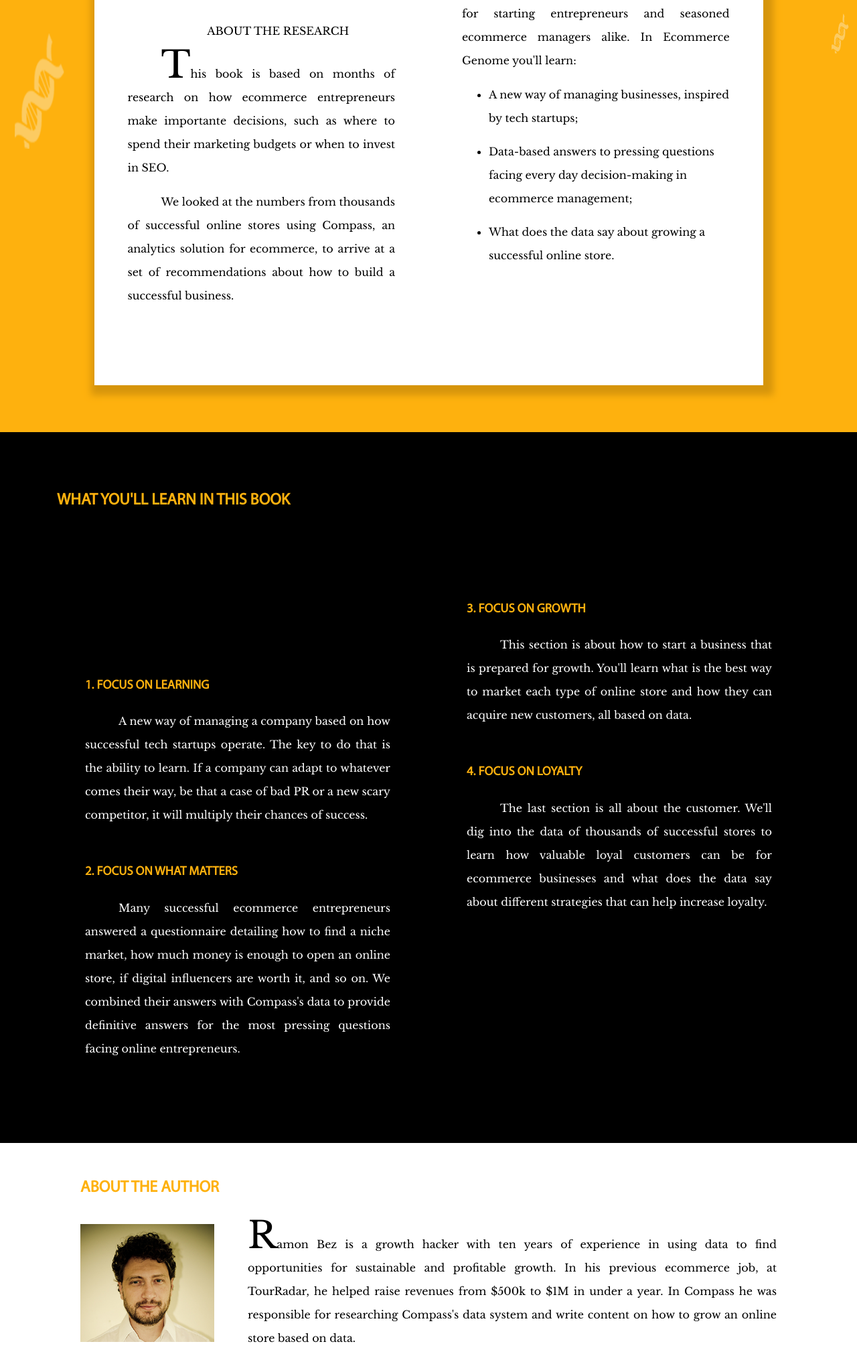
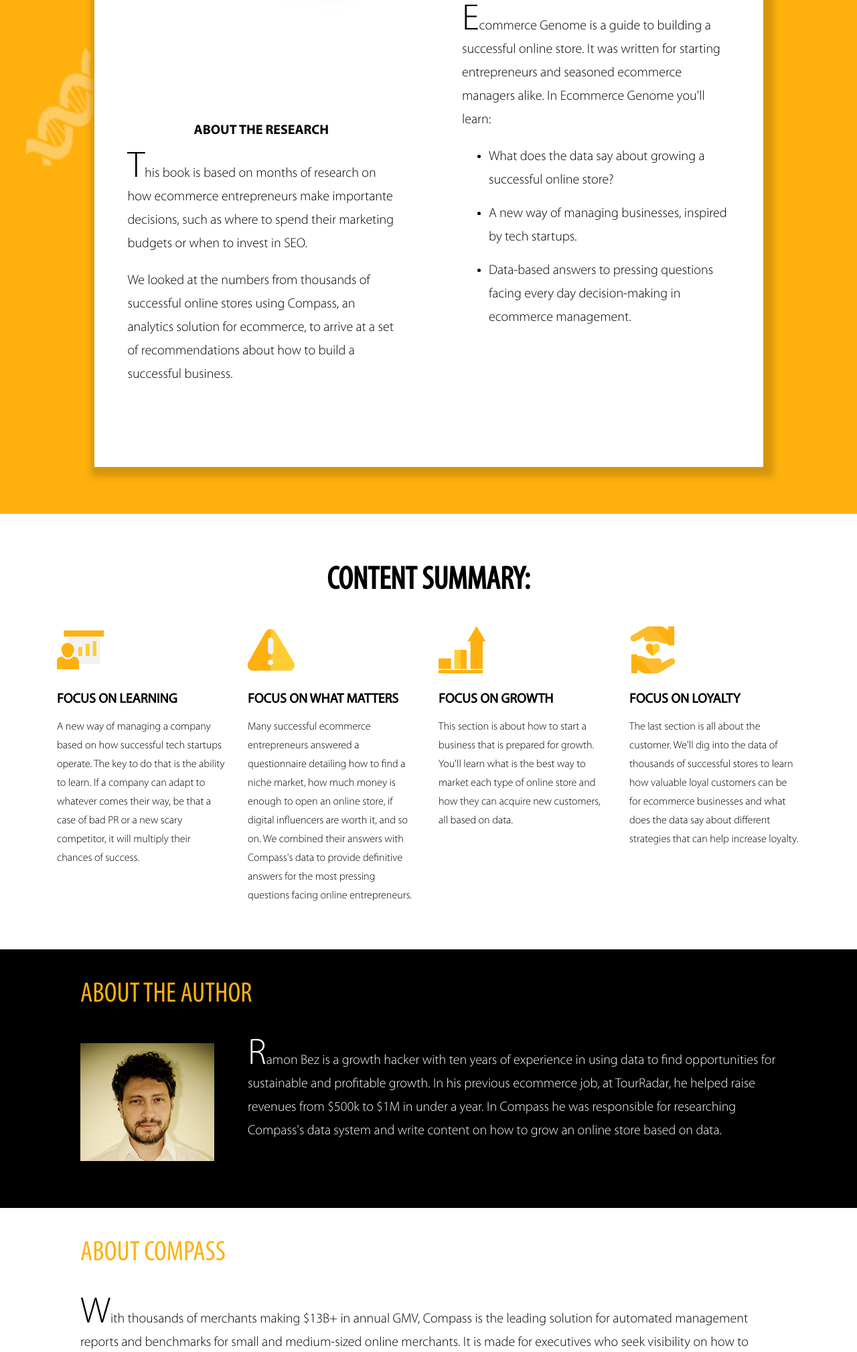
Before and after one commit to ramonbez/ecommercegenome, a plain HTML site: page ecommerce-genome.html in a window 1280 px wide. Shown: the part 735-2753 px from the top of the page at 67% size. Drawn offline with nearby package versions, Linux system fonts and the light colour scheme.

Commit message:
improvements

```diff
--- a/ecommerce-genome.html
+++ b/ecommerce-genome.html
@@ -1607,6 +1607,16 @@
         src: url("fonts/MyriadPro-Light.otf")
       }
 
+      @font-face {
+        font-family: "Myriad Pro BoldCond";
+        src: url("fonts/MyriadPro-BoldCond.otf")
+      }
+
+      @font-face {
+        font-family: "Myriad Pro Cond";
+        src: url("fonts/MyriadPro-Cond.otf")
+      }
+
       body {
         background-color: #feb10e;
         background-image: -webkit-linear-gradient(#feb10e, #ffc43e); /* For Safari 5.1 to 6.0 */
@@ -1615,11 +1625,16 @@
         background-image: linear-gradient(#feb10e, #ffc43e);
         background-image: url("img/bg.png");
         background-repeat: no-repeat;
-        background-size: 100% 100%;
-        font-family: 'Libre Baskerville', serif;
+        background-size: cover;
+        font-family: "Myriad Pro Light", sans-serif;
+        font-size: 20px;
         line-height: 35px;
         margin: 0;
         padding: 0
+      }@media (max-width: 500px) {
+        body {
+          background-image: none
+        }
       }
 
       h1 {
@@ -1639,8 +1654,7 @@
       }
 
       p {
-        text-indent: 50px;
-        text-align: justify;
+        text-align: left;
       }
 
       li {
@@ -1650,12 +1664,16 @@
       .yellow-subheadline {
         color: #feb10e;
         margin-top: 50px;
+        font-weight: normal;
+        font-family: "Myriad Pro Cond";
+        text-transform: uppercase;
+        font-size: 42px
       }
 
       .whitebg {
         background-size: 100% 100%;
         background-color: #fff;
-        margin-top: 70px;
+        margin-top: 0px;
         margin-bottom: 70px;
         /*height: 600px;*/
         padding-bottom: 50px;
@@ -1708,12 +1726,12 @@
       }
 
       .book-img {
-        width: 80%;
+        width: 100%;
         margin-top: 2%;
-        margin-left: 18%;
-        margin-right: 2%
+        margin-left: 10%;
+        margin-right: 10%
       }@media (max-width: 500px) {
-        img {
+        .book-img {
           width: 100%;
           margin-left: 0%;
           margin-right: 0%
@@ -1762,8 +1780,9 @@
 
       .subtitle-white {
         font-size: 17px;
-        margin-top: -45px;
+        margin-top: -65px;
         text-align: center;
+        font-size: 20px;
         color: #fff;
         line-height: 30px;
         text-indent: 0px;
@@ -1783,6 +1802,54 @@
       .tighter {
         padding-right: 50px;
         padding-left: 50px
+      }
+
+      .about-research {
+        margin-top: 180px;
+        text-transform: uppercase;
+        text-align: center;
+        font-family: "Myriad Pro Bold", sans-serif;
+      }@media (max-width: 500px) {
+        .about-research {
+          margin-top: 50px;
+          margin-bottom: 30px
+        }
+      }
+
+      .author-image {
+        width: 200px;
+        float: left;
+        margin-right: 50px
+      }@media (max-width: 500px) {
+        .author-image {
+          margin-bottom: 30px
+        }
+      }
+
+      .icon {
+        width: 70px
+      }
+
+      .features p {
+        font-family: "Myriad Pro Light", sans-serif;
+        line-height: 28px;
+        font-size: 16px
+      }
+
+      .features h4 {
+        font-family: "Myriad Pro Regular", sans-serif;
+        text-transform: uppercase;
+        line-height: 0px
+      }
+
+      .features h3 {
+        text-align: center;
+        margin-bottom: 50px;
+        text-transform: initial;
+      }
+
+      .footer {
+        font-size: 12px;
       }
 
     </style>
@@ -1797,7 +1864,7 @@
 
         <div class="col signup">
           <h1 class="title-white"><span class="title-light">ecommerce</span><br>GENOME</h1>
-          <p class="subtitle-white" style="margin-top: -65px">Sign up to learn when the book will be launched and download a free sample.</p>
+          <p class="subtitle-white">Sign up to learn when the book will be launched and download a free sample.</p>
           <!-- Begin MailChimp Signup Form -->
           <div id="mc_embed_signup">
           <form action="https://talento-labs.us3.list-manage.com/subscribe/post?u=3b2ca0f485b3c0fc0cc0bef7c&amp;id=17a95d462b" method="post" id="mc-embedded-subscribe-form" name="mc-embedded-subscribe-form" class="validate" target="_blank" novalidate>
@@ -1827,18 +1894,19 @@
     <div class="container about-book">
       <div class="row whitebg">
         <div class="col" style="padding: 15% 5% 5% 5%;">
-          <p style="margin-top: 120px; text-transform: uppercase; text-align: center">About the research</p>
+          <p class="about-research">About the research</p>
           <p><span style="font-size: 55px">T</span>his book is based on months of research on how ecommerce entrepreneurs make importante decisions, such as where to spend their marketing budgets or when to invest in SEO.</p>
           <p>We looked at the numbers from thousands of successful online stores using Compass, an analytics solution for ecommerce, to arrive at a set of recommendations about how to build a successful business.</p>
         </div>
 
         <div class="col" style="padding: 5%;">
-          <p style="margin-top: 15%; text-transform: uppercase; text-align: center">About this book</p>
+          <p style="margin-top: 15%; text-transform: uppercase; text-align: center; font-family: Myriad Pro Bold">About this book</p>
           <p><span style="font-size: 55px">E</span>commerce Genome is a guide to building a successful online store. It was written for starting entrepreneurs and seasoned ecommerce managers alike. In Ecommerce Genome you'll learn:</p>
           <ul>
-            <li>A new way of managing businesses, inspired by tech startups;</li>
-            <li>Data-based answers to pressing questions facing every day decision-making in ecommerce management;</li>
-            <li>What does the data say about growing a successful online store.</li>
+            <li>What does the data say about growing a successful online store?</li>
+            <li>A new way of managing businesses, inspired by tech startups.</li>
+            <li>Data-based answers to pressing questions facing every day decision-making in ecommerce management.</li>
+
           </ul>
 
         </div>
@@ -1846,44 +1914,90 @@
     </div><!-- Container -->
   </section>
 
-  <section style="background-color: #000; width: 100%; padding-bottom: 50px; padding-top: 35px">
+  <section class="features" style="background-color: #fff; width: 100%; padding-bottom: 50px; padding-top: 35px">
     <div class="container">
-      <h2 class="yellow-subheadline">What you'll learn in this book</h2>
+      <h3 style="font-family: Myriad Pro Cond; font-size: 48px">CONTENT SUMMARY:</h3>
       <div class="row">
-        <div class="col" style="padding: 15% 5% 5% 5%;">
-          <h3 class="yellow-subheadline">1. Focus on Learning</h3>
-          <p style="color: #fff">A new way of managing a company based on how successful tech startups operate. The key to do that is the ability to learn. If a company can adapt to whatever comes their way, be that a case of bad PR or a new scary competitor, it will multiply their chances of success.</p>
-          <h3 class="yellow-subheadline">2. Focus on What Matters</h3>
-          <p style="color: #fff">Many successful ecommerce entrepreneurs answered a questionnaire detailing how to find a niche market, how much money is enough to open an online store, if digital influencers are worth it, and so on. We combined their answers with Compass's data to provide definitive answers for the most pressing questions facing online entrepreneurs.</p>
+        <div class="col-md-3">
+          <img src="img/learning.png" class="icon">
+          <h4>Focus on Learning</h4>
+          <p>A new way of managing a company based on how successful tech startups operate. The key to do that is the ability to learn. If a company can adapt to whatever comes their way, be that a case of bad PR or a new scary competitor, it will multiply their chances of success.</p>
         </div>
-
-        <div class="col" style="padding: 5%;">
-          <h3 class="yellow-subheadline">3. Focus on Growth</h3>
-          <p style="color: #fff">This section is about how to start a business that is prepared for growth. You'll learn what is the best way to market each type of online store and how they can acquire new customers, all based on data.</p>
-          <h3 class="yellow-subheadline">4. Focus on Loyalty</h3>
-          <p style="color: #fff">The last section is all about the customer. We'll dig into the data of thousands of successful stores to learn how valuable loyal customers can be for ecommerce businesses and what does the data say about different strategies that can help increase loyalty.</p>
+        <div class="col-md-3">
+          <img src="img/matters.png" class="icon">
+          <h4>Focus on What Matters</h4>
+          <p>Many successful ecommerce entrepreneurs answered a questionnaire detailing how to find a niche market, how much money is enough to open an online store, if digital influencers are worth it, and so on. We combined their answers with Compass's data to provide definitive answers for the most pressing questions facing online entrepreneurs.</p>
+        </div>
+
+        <div class="col-md-3">
+          <img src="img/growth.png" class="icon">
+          <h4>Focus on Growth</h4>
+          <p>This section is about how to start a business that is prepared for growth. You'll learn what is the best way to market each type of online store and how they can acquire new customers, all based on data.</p>
+        </div>
+        <div class="col-md-3">
+          <img src="img/loyalty.png" class="icon">
+          <h4>Focus on Loyalty</h4>
+          <p>The last section is all about the customer. We'll dig into the data of thousands of successful stores to learn how valuable loyal customers can be for ecommerce businesses and what does the data say about different strategies that can help increase loyalty.</p>
         </div>
       </div><!-- row whitebag -->
     </div><!-- Container -->
   </section>
 
+  <section style="background-color: #000; width: 100%; padding-bottom: 50px">
+    <div class="container">
+      <div class="row tighter">
+          <h2 class="yellow-subheadline">About the author</h2><br>
+          <p style="text-indent: 0px; color: #fff"><img src="img/ramon.jpg" class="author-image"><span style="font-size: 55px">R</span>amon Bez is a growth hacker with ten years of experience in using data to find opportunities for sustainable and profitable growth. In his previous ecommerce job, at TourRadar, he helped raise revenues from $500k to $1M in under a year. In Compass he was responsible for researching Compass's data system and write content on how to grow an online store based on data.</p>
+      </div><!-- row whitebag -->
+    </div><!-- Container -->
+  </section>
+
   <section style="background-color: #fff; width: 100%; padding-bottom: 50px">
     <div class="container">
       <div class="row tighter">
-          <h2 class="yellow-subheadline">About the author</h2><br>
-          <p style="text-indent: 0px;"><img src="img/ramon.jpg" style="width: 200px; float: left; margin-right: 50px"><span style="font-size: 55px">R</span>amon Bez is a growth hacker with ten years of experience in using data to find opportunities for sustainable and profitable growth. In his previous ecommerce job, at TourRadar, he helped raise revenues from $500k to $1M in under a year. In Compass he was responsible for researching Compass's data system and write content on how to grow an online store based on data.</p>
+          <h2 class="yellow-subheadline">About Compass</h2>
+          <p style="color: #000"><span style="font-size: 55px">W</span>ith thousands of merchants making $13B+ in annual GMV, Compass is the leading solution for automated management reports and benchmarks for small and medium-sized online merchants. It is made for executives who seek visibility on how to improve their business’ ROI without having to rely on a team of analysts. Compass automatically prepares best-practice reports and benchmarks for your weekly and monthly business meetings.</p>
       </div><!-- row whitebag -->
     </div><!-- Container -->
   </section>
 
-  <section style="background-color: #000; width: 100%; padding-bottom: 50px">
+  <section style="background-color: #000; width: 100%; padding-bottom: 70px">
     <div class="container">
-      <div class="row tighter">
-          <h2 class="yellow-subheadline">About Compass</h2>
-          <p style="color: #fff"><span style="font-size: 55px">W</span>ith thousands of merchants making $13B+ in annual GMV, Compass is the leading solution for automated management reports and benchmarks for small and medium-sized online merchants. It is made for executives who seek visibility on how to improve their business’ ROI without having to rely on a team of analysts. Compass automatically prepares best-practice reports and benchmarks for your weekly and monthly business meetings.</p>
-      </div><!-- row whitebag -->
+      <h4 style="color: #fff; text-align: center; font-family: Myriad Pro Cond; text-transform: uppercase; font-weight: normal; font-size: 36px; margin-top: 0px; padding-top: 50px">Download a Free PDF Sample:</h4>
+        <div class="row">
+          <div class="col" style="padding-left: 30%; padding-right: 30%">
+            <!-- Begin MailChimp Signup Form -->
+            <div id="mc_embed_signup">
+            <form action="https://talento-labs.us3.list-manage.com/subscribe/post?u=3b2ca0f485b3c0fc0cc0bef7c&amp;id=17a95d462b" method="post" id="mc-embedded-subscribe-form" name="mc-embedded-subscribe-form" class="validate" target="_blank" novalidate>
+                <div id="mc_embed_signup_scroll">
+
+            <div class="mc-field-group">
+              <label for="mce-EMAIL"></label>
+              <input type="email" value="" placeholder="Enter Email Address" name="EMAIL" class="required email email-form" id="mce-EMAIL">
+            </div>
+              <div id="mce-responses" class="clear">
+                <div class="response" id="mce-error-response" style="display:none"></div>
+                <div class="response" id="mce-success-response" style="display:none"></div>
+              </div>    <!-- real people should not fill this in and expect good things - do not remove this or risk form bot signups-->
+                <div class="email-form" style="position: absolute; left: -5000px;" aria-hidden="true"><input type="text" name="b_3b2ca0f485b3c0fc0cc0bef7c_17a95d462b" tabindex="-1" value=""></div>
+                <div class="clear"><input type="submit" value="GET FREE SAMPLE" name="subscribe" id="mc-embedded-subscribe" class="button email-form-button"></div>
+                </div>
+            </form>
+            </div>
+          </div>
+            <!--End mc_embed_signup-->
+          </div><!-- col -->
+
     </div><!-- Container -->
   </section>
 
+  <section>
+    <div class="container">
+      <div class="footer">
+        <div>Icons made by <a href="http://www.freepik.com" title="Freepik">Freepik</a> from <a href="https://www.flaticon.com/" title="Flaticon">www.flaticon.com</a> is licensed by <a href="http://creativecommons.org/licenses/by/3.0/" title="Creative Commons BY 3.0" target="_blank">CC 3.0 BY</a> | Copyright @ Ramon Bez 2017</div>
+      </div>
+    </div>
+  </section>
+
   </body>
 </html>
```
Also changed, not shown: img/growth.png (added), img/learning.png (added), img/loyalty.png (added), img/matters.png (added).
